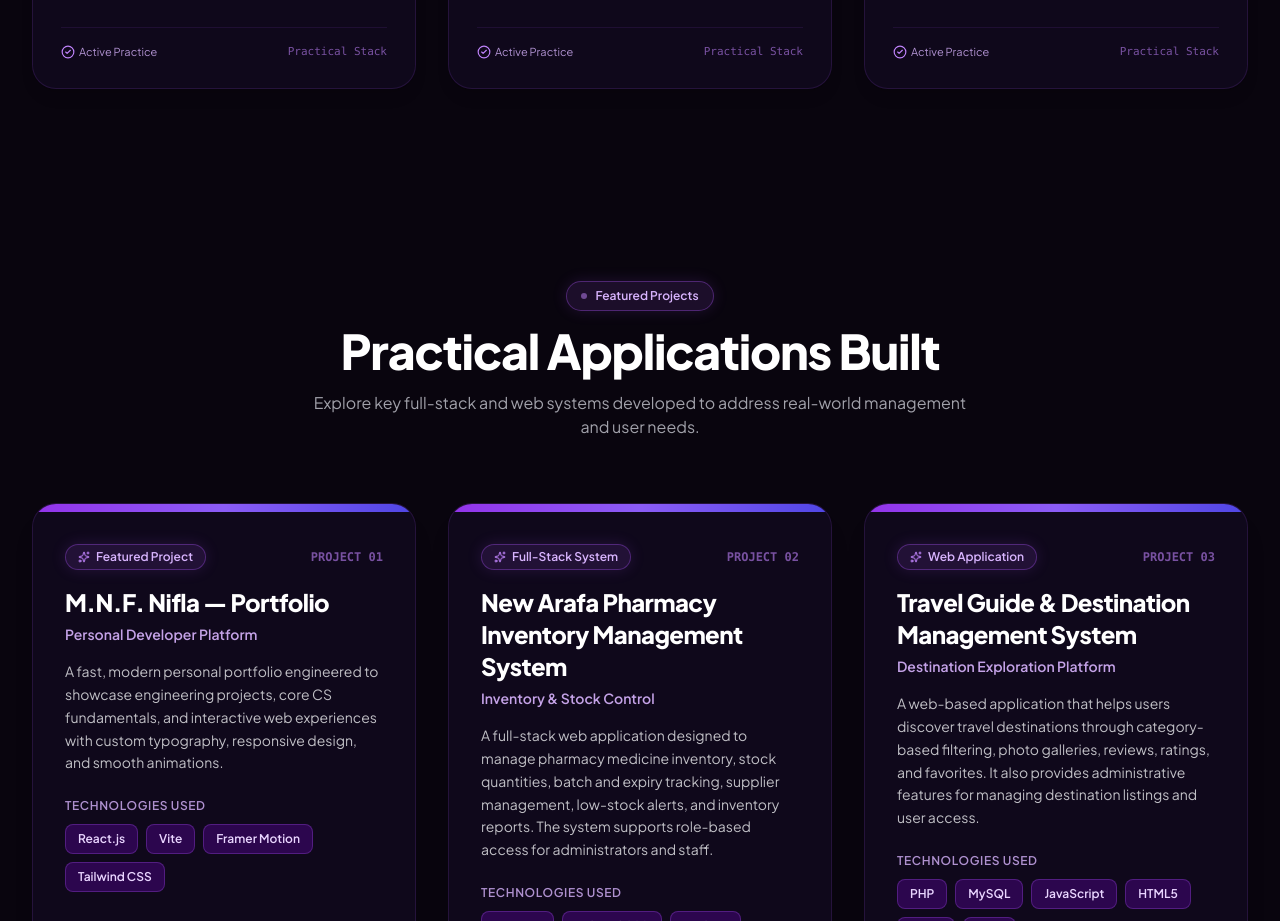
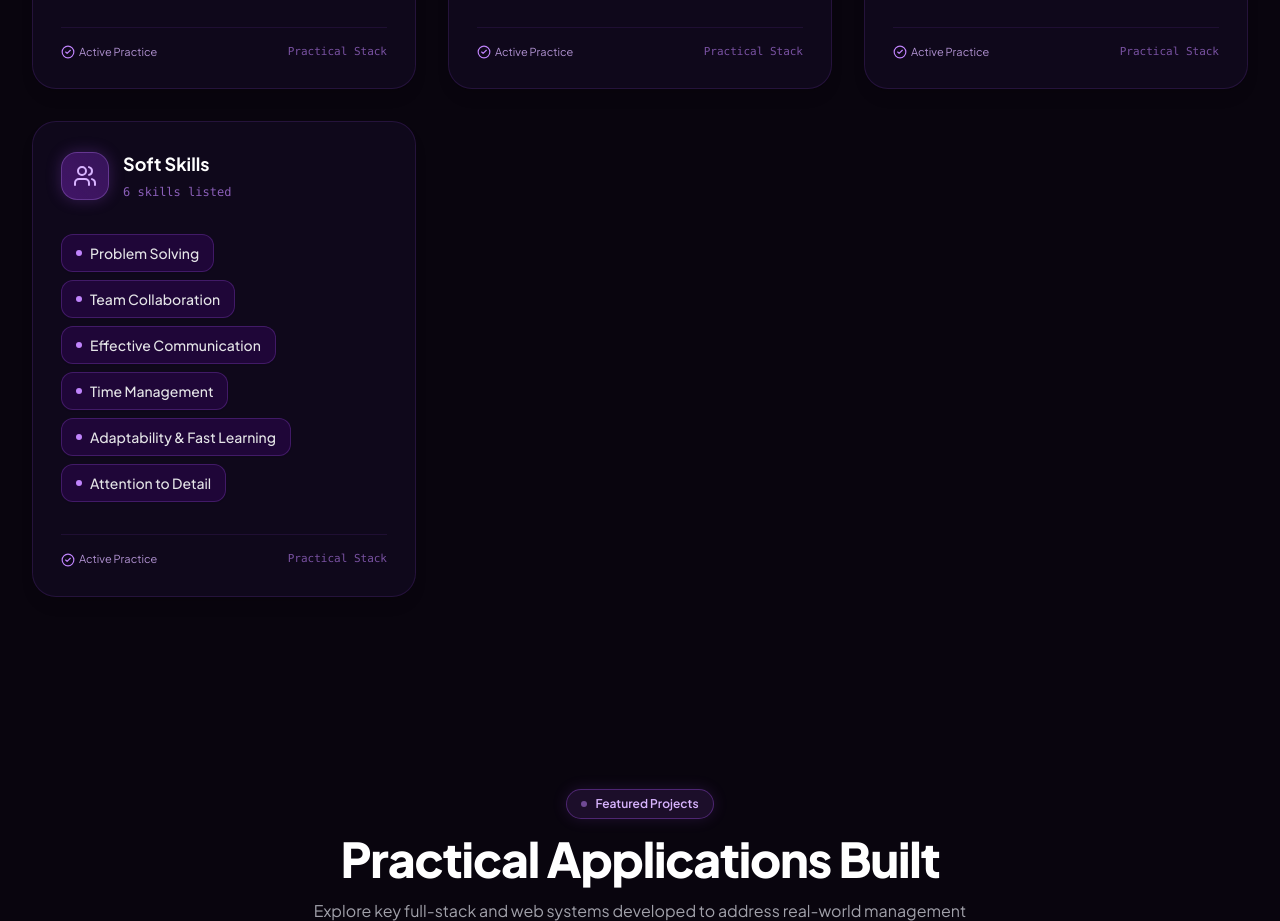
Before and after one commit to fathinifl42923-source/Portfolio, a React (Vite) app: page / in a window 1280 px wide. Shown: the part 6240-7161 px from the top of the page. Built offline with nearby package versions, Linux system fonts and the light colour scheme.

Commit message:
feat: add Soft Skills category to skills section

```diff
--- a/src/components/Skills.jsx
+++ b/src/components/Skills.jsx
@@ -7,6 +7,7 @@ import {
   CheckSquare,
   PenTool,
   Wrench,
+  Users,
   Sparkles,
   Code2,
   CheckCircle2,
@@ -21,6 +22,7 @@ const categoryIconMap = {
   CheckSquare: CheckSquare,
   PenTool: PenTool,
   Wrench: Wrench,
+  Users: Users,
 };
 
 export default function Skills() {
--- a/src/data/portfolioData.js
+++ b/src/data/portfolioData.js
@@ -238,6 +238,19 @@ export const skillCategories = [
       { name: "VS Code", icon: "Terminal" },
     ],
   },
+  {
+    id: "soft-skills",
+    title: "Soft Skills",
+    iconName: "Users",
+    skills: [
+      { name: "Problem Solving", icon: "Lightbulb" },
+      { name: "Team Collaboration", icon: "Users" },
+      { name: "Effective Communication", icon: "MessageSquare" },
+      { name: "Time Management", icon: "Clock" },
+      { name: "Adaptability & Fast Learning", icon: "Zap" },
+      { name: "Attention to Detail", icon: "Target" },
+    ],
+  },
 ];
 
 export const projects = [
```
